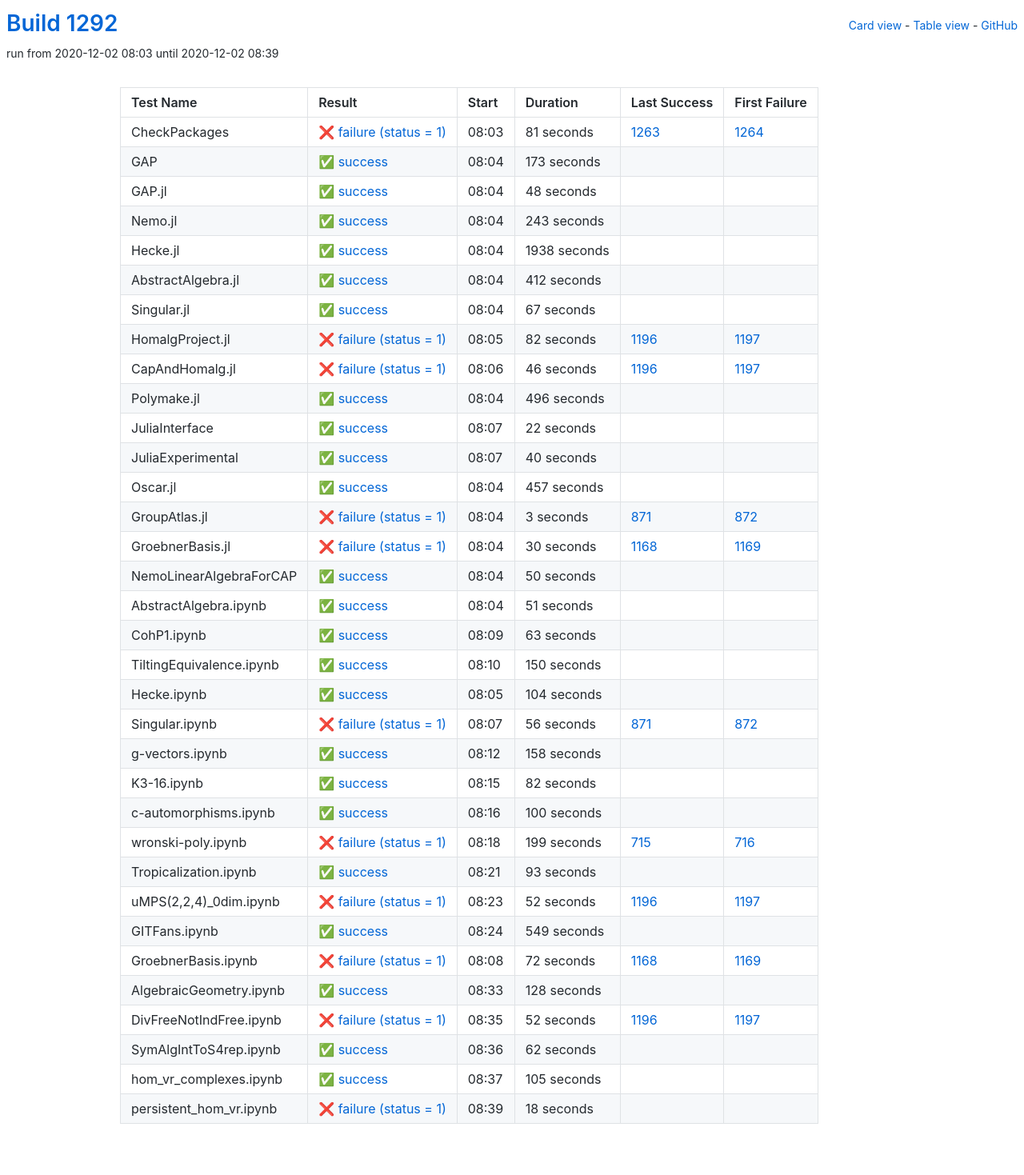
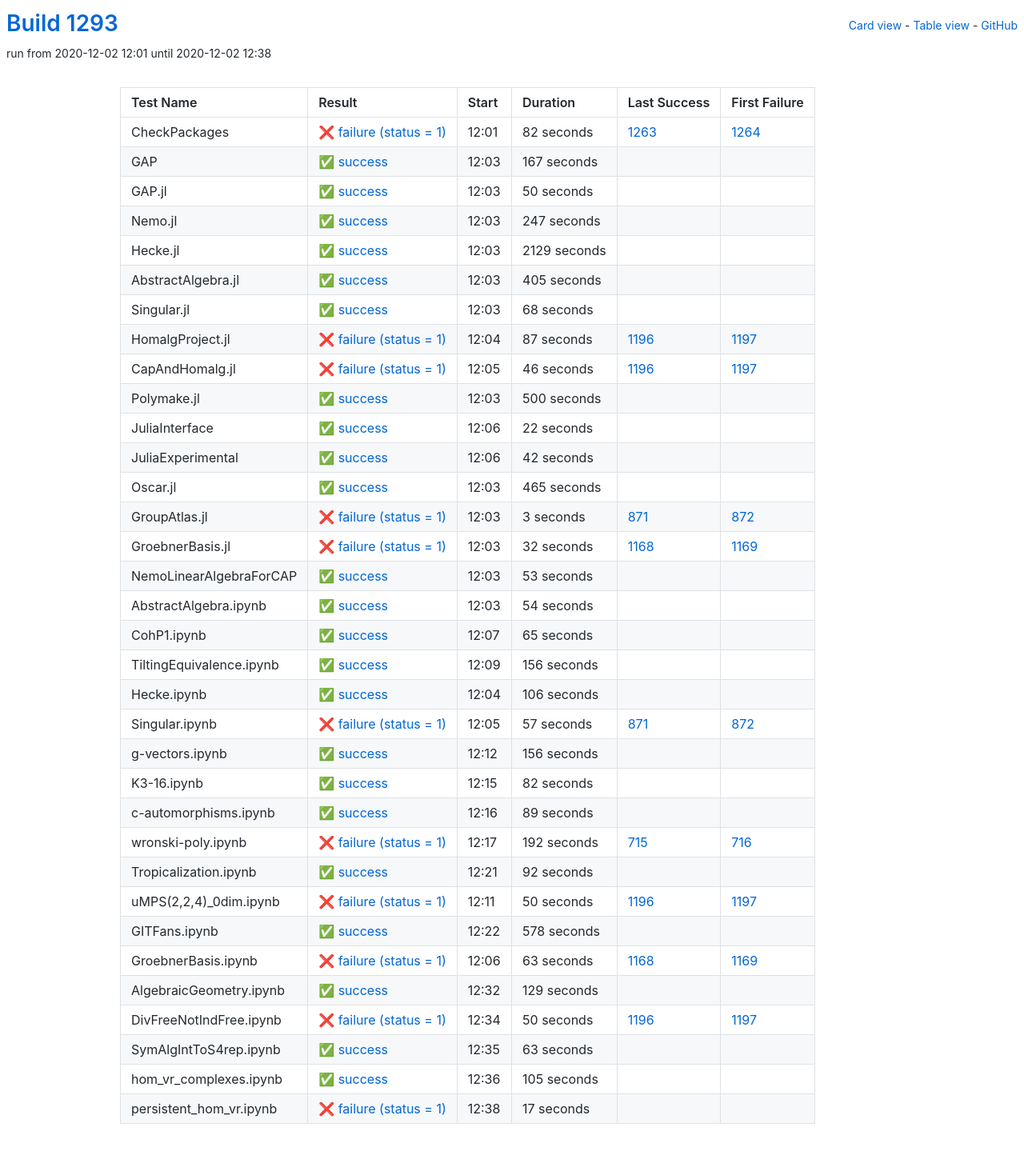
Before and after one commit to oscar-system/oscar-ci-status-stable, a Jekyll site: the page built from table.html, in a window 1280 px wide. Shown: the whole page at 80% size. Built offline with Jekyll 4.4.1, drawn with Linux system fonts in a browser that asks for light colours.

Commit message:
Build #1293

```diff
--- a/_data/ci.yml
+++ b/_data/ci.yml
@@ -1,6 +1,6 @@
 ---
-build: 1292
-build_url: https://oscarci.mathematik.uni-kl.de/job/oscar-stable/1292/
+build: 1293
+build_url: https://oscarci.mathematik.uni-kl.de/job/oscar-stable/1293/
 job: oscar-stable
 organization: oscar-system
 repo: oscar-ci-status-stable
@@ -8,104 +8,104 @@ repourl: https://github.com/oscar-system/oscar-ci-status-stable
 tests:
 - name: CheckPackages
   id: checkpackages
-  log: https://oscarci.mathematik.uni-kl.de/job/oscar-stable/1292/artifact/logs/build-1292/CheckPackages.log
-  start: 2020-12-02 08:03
+  log: https://oscarci.mathematik.uni-kl.de/job/oscar-stable/1293/artifact/logs/build-1293/CheckPackages.log
+  start: 2020-12-02 12:01
   success: false
   exitcode: 1
   status: failure
-  duration: 81
+  duration: 82
   last_success: 1263
   last_success_url: https://oscarci.mathematik.uni-kl.de/job/oscar-stable/1263/
   first_failure: 1264
   first_failure_url: https://oscarci.mathematik.uni-kl.de/job/oscar-stable/1264/
 - name: GAP
   id: gap
-  log: https://oscarci.mathematik.uni-kl.de/job/oscar-stable/1292/artifact/logs/build-1292/GAP.log
-  start: 2020-12-02 08:04
+  log: https://oscarci.mathematik.uni-kl.de/job/oscar-stable/1293/artifact/logs/build-1293/GAP.log
+  start: 2020-12-02 12:03
   success: true
   exitcode: 0
   status: success
-  duration: 173
+  duration: 167
   last_success: false
   last_success_url:
   first_failure: false
   first_failure_url:
 - name: GAP.jl
   id: gap-jl
-  log: https://oscarci.mathematik.uni-kl.de/job/oscar-stable/1292/artifact/logs/build-1292/GAP.jl.log
-  start: 2020-12-02 08:04
+  log: https://oscarci.mathematik.uni-kl.de/job/oscar-stable/1293/artifact/logs/build-1293/GAP.jl.log
+  start: 2020-12-02 12:03
   success: true
   exitcode: 0
   status: success
-  duration: 48
+  duration: 50
   last_success: false
   last_success_url:
   first_failure: false
   first_failure_url:
 - name: Nemo.jl
   id: nemo-jl
-  log: https://oscarci.mathematik.uni-kl.de/job/oscar-stable/1292/artifact/logs/build-1292/Nemo.jl.log
-  start: 2020-12-02 08:04
+  log: https://oscarci.mathematik.uni-kl.de/job/oscar-stable/1293/artifact/logs/build-1293/Nemo.jl.log
+  start: 2020-12-02 12:03
   success: true
   exitcode: 0
   status: success
-  duration: 243
+  duration: 247
   last_success: false
   last_success_url:
   first_failure: false
   first_failure_url:
 - name: Hecke.jl
   id: hecke-jl
-  log: https://oscarci.mathematik.uni-kl.de/job/oscar-stable/1292/artifact/logs/build-1292/Hecke.jl.log
-  start: 2020-12-02 08:04
+  log: https://oscarci.mathematik.uni-kl.de/job/oscar-stable/1293/artifact/logs/build-1293/Hecke.jl.log
+  start: 2020-12-02 12:03
   success: true
   exitcode: 0
   status: success
-  duration: 1938
+  duration: 2129
   last_success: false
   last_success_url:
   first_failure: false
   first_failure_url:
 - name: AbstractAlgebra.jl
   id: abstractalgebra-jl
-  log: https://oscarci.mathematik.uni-kl.de/job/oscar-stable/1292/artifact/logs/build-1292/AbstractAlgebra.jl.log
-  start: 2020-12-02 08:04
+  log: https://oscarci.mathematik.uni-kl.de/job/oscar-stable/1293/artifact/logs/build-1293/AbstractAlgebra.jl.log
+  start: 2020-12-02 12:03
   success: true
   exitcode: 0
   status: success
-  duration: 412
+  duration: 405
   last_success: false
   last_success_url:
   first_failure: false
   first_failure_url:
 - name: Singular.jl
   id: singular-jl
-  log: https://oscarci.mathematik.uni-kl.de/job/oscar-stable/1292/artifact/logs/build-1292/Singular.jl.log
-  start: 2020-12-02 08:04
+  log: https://oscarci.mathematik.uni-kl.de/job/oscar-stable/1293/artifact/logs/build-1293/Singular.jl.log
+  start: 2020-12-02 12:03
   success: true
   exitcode: 0
   status: success
-  duration: 67
+  duration: 68
   last_success: false
   last_success_url:
   first_failure: false
   first_failure_url:
 - name: HomalgProject.jl
   id: homalgproject-jl
-  log: https://oscarci.mathematik.uni-kl.de/job/oscar-stable/1292/artifact/logs/build-1292/HomalgProject.jl.log
-  start: 2020-12-02 08:05
+  log: https://oscarci.mathematik.uni-kl.de/job/oscar-stable/1293/artifact/logs/build-1293/HomalgProject.jl.log
+  start: 2020-12-02 12:04
   success: false
   exitcode: 1
   status: failure
-  duration: 82
+  duration: 87
   last_success: 1196
   last_success_url: https://oscarci.mathematik.uni-kl.de/job/oscar-stable/1196/
   first_failure: 1197
   first_failure_url: https://oscarci.mathematik.uni-kl.de/job/oscar-stable/1197/
 - name: CapAndHomalg.jl
   id: capandhomalg-jl
-  log: https://oscarci.mathematik.uni-kl.de/job/oscar-stable/1292/artifact/logs/build-1292/CapAndHomalg.jl.log
-  start: 2020-12-02 08:06
+  log: https://oscarci.mathematik.uni-kl.de/job/oscar-stable/1293/artifact/logs/build-1293/CapAndHomalg.jl.log
+  start: 2020-12-02 12:05
   success: false
   exitcode: 1
   status: failure
@@ -116,20 +116,20 @@ tests:
   first_failure_url: https://oscarci.mathematik.uni-kl.de/job/oscar-stable/1197/
 - name: Polymake.jl
   id: polymake-jl
-  log: https://oscarci.mathematik.uni-kl.de/job/oscar-stable/1292/artifact/logs/build-1292/Polymake.jl.log
-  start: 2020-12-02 08:04
+  log: https://oscarci.mathematik.uni-kl.de/job/oscar-stable/1293/artifact/logs/build-1293/Polymake.jl.log
+  start: 2020-12-02 12:03
   success: true
   exitcode: 0
   status: success
-  duration: 496
+  duration: 500
   last_success: false
   last_success_url:
   first_failure: false
   first_failure_url:
 - name: JuliaInterface
   id: juliainterface
-  log: https://oscarci.mathematik.uni-kl.de/job/oscar-stable/1292/artifact/logs/build-1292/JuliaInterface.log
-  start: 2020-12-02 08:07
+  log: https://oscarci.mathematik.uni-kl.de/job/oscar-stable/1293/artifact/logs/build-1293/JuliaInterface.log
+  start: 2020-12-02 12:06
   success: true
   exitcode: 0
   status: success
@@ -140,32 +140,32 @@ tests:
   first_failure_url:
 - name: JuliaExperimental
   id: juliaexperimental
-  log: https://oscarci.mathematik.uni-kl.de/job/oscar-stable/1292/artifact/logs/build-1292/JuliaExperimental.log
-  start: 2020-12-02 08:07
+  log: https://oscarci.mathematik.uni-kl.de/job/oscar-stable/1293/artifact/logs/build-1293/JuliaExperimental.log
+  start: 2020-12-02 12:06
   success: true
   exitcode: 0
   status: success
-  duration: 40
+  duration: 42
   last_success: false
   last_success_url:
   first_failure: false
   first_failure_url:
 - name: Oscar.jl
   id: oscar-jl
-  log: https://oscarci.mathematik.uni-kl.de/job/oscar-stable/1292/artifact/logs/build-1292/Oscar.jl.log
-  start: 2020-12-02 08:04
+  log: https://oscarci.mathematik.uni-kl.de/job/oscar-stable/1293/artifact/logs/build-1293/Oscar.jl.log
+  start: 2020-12-02 12:03
   success: true
   exitcode: 0
   status: success
-  duration: 457
+  duration: 465
   last_success: false
   last_success_url:
   first_failure: false
   first_failure_url:
 - name: GroupAtlas.jl
   id: groupatlas-jl
-  log: https://oscarci.mathematik.uni-kl.de/job/oscar-stable/1292/artifact/logs/build-1292/GroupAtlas.jl.log
-  start: 2020-12-02 08:04
+  log: https://oscarci.mathematik.uni-kl.de/job/oscar-stable/1293/artifact/logs/build-1293/GroupAtlas.jl.log
+  start: 2020-12-02 12:03
   success: false
   exitcode: 1
   status: failure
@@ -176,104 +176,104 @@ tests:
   first_failure_url: https://oscarci.mathematik.uni-kl.de/job/oscar-stable/872/
 - name: GroebnerBasis.jl
   id: groebnerbasis-jl
-  log: https://oscarci.mathematik.uni-kl.de/job/oscar-stable/1292/artifact/logs/build-1292/GroebnerBasis.jl.log
-  start: 2020-12-02 08:04
+  log: https://oscarci.mathematik.uni-kl.de/job/oscar-stable/1293/artifact/logs/build-1293/GroebnerBasis.jl.log
+  start: 2020-12-02 12:03
   success: false
   exitcode: 1
   status: failure
-  duration: 30
+  duration: 32
   last_success: 1168
   last_success_url: https://oscarci.mathematik.uni-kl.de/job/oscar-stable/1168/
   first_failure: 1169
   first_failure_url: https://oscarci.mathematik.uni-kl.de/job/oscar-stable/1169/
 - name: NemoLinearAlgebraForCAP
   id: nemolinearalgebraforcap
-  log: https://oscarci.mathematik.uni-kl.de/job/oscar-stable/1292/artifact/logs/build-1292/NemoLinearAlgebraForCAP.log
-  start: 2020-12-02 08:04
+  log: https://oscarci.mathematik.uni-kl.de/job/oscar-stable/1293/artifact/logs/build-1293/NemoLinearAlgebraForCAP.log
+  start: 2020-12-02 12:03
   success: true
   exitcode: 0
   status: success
-  duration: 50
+  duration: 53
   last_success: false
   last_success_url:
   first_failure: false
   first_failure_url:
 - name: AbstractAlgebra.ipynb
   id: abstractalgebra-ipynb
-  log: https://oscarci.mathematik.uni-kl.de/job/oscar-stable/1292/artifact/logs/build-1292/AbstractAlgebra.ipynb.log
-  start: 2020-12-02 08:04
+  log: https://oscarci.mathematik.uni-kl.de/job/oscar-stable/1293/artifact/logs/build-1293/AbstractAlgebra.ipynb.log
+  start: 2020-12-02 12:03
   success: true
   exitcode: 0
   status: success
-  duration: 51
+  duration: 54
   last_success: false
   last_success_url:
   first_failure: false
   first_failure_url:
 - name: CohP1.ipynb
   id: cohp1-ipynb
-  log: https://oscarci.mathematik.uni-kl.de/job/oscar-stable/1292/artifact/logs/build-1292/CohP1.ipynb.log
-  start: 2020-12-02 08:09
+  log: https://oscarci.mathematik.uni-kl.de/job/oscar-stable/1293/artifact/logs/build-1293/CohP1.ipynb.log
+  start: 2020-12-02 12:07
   success: true
   exitcode: 0
   status: success
-  duration: 63
+  duration: 65
   last_success: false
   last_success_url:
   first_failure: false
   first_failure_url:
 - name: TiltingEquivalence.ipynb
   id: tiltingequivalence-ipynb
-  log: https://oscarci.mathematik.uni-kl.de/job/oscar-stable/1292/artifact/logs/build-1292/TiltingEquivalence.ipynb.log
-  start: 2020-12-02 08:10
+  log: https://oscarci.mathematik.uni-kl.de/job/oscar-stable/1293/artifact/logs/build-1293/TiltingEquivalence.ipynb.log
+  start: 2020-12-02 12:09
   success: true
   exitcode: 0
   status: success
-  duration: 150
+  duration: 156
   last_success: false
   last_success_url:
   first_failure: false
   first_failure_url:
 - name: Hecke.ipynb
   id: hecke-ipynb
-  log: https://oscarci.mathematik.uni-kl.de/job/oscar-stable/1292/artifact/logs/build-1292/Hecke.ipynb.log
-  start: 2020-12-02 08:05
+  log: https://oscarci.mathematik.uni-kl.de/job/oscar-stable/1293/artifact/logs/build-1293/Hecke.ipynb.log
+  start: 2020-12-02 12:04
   success: true
   exitcode: 0
   status: success
-  duration: 104
+  duration: 106
   last_success: false
   last_success_url:
   first_failure: false
   first_failure_url:
 - name: Singular.ipynb
   id: singular-ipynb
-  log: https://oscarci.mathematik.uni-kl.de/job/oscar-stable/1292/artifact/logs/build-1292/Singular.ipynb.log
-  start: 2020-12-02 08:07
+  log: https://oscarci.mathematik.uni-kl.de/job/oscar-stable/1293/artifact/logs/build-1293/Singular.ipynb.log
+  start: 2020-12-02 12:05
   success: false
   exitcode: 1
   status: failure
-  duration: 56
+  duration: 57
   last_success: 871
   last_success_url: https://oscarci.mathematik.uni-kl.de/job/oscar-stable/871/
   first_failure: 872
   first_failure_url: https://oscarci.mathematik.uni-kl.de/job/oscar-stable/872/
 - name: g-vectors.ipynb
   id: g-vectors-ipynb
-  log: https://oscarci.mathematik.uni-kl.de/job/oscar-stable/1292/artifact/logs/build-1292/g-vectors.ipynb.log
-  start: 2020-12-02 08:12
+  log: https://oscarci.mathematik.uni-kl.de/job/oscar-stable/1293/artifact/logs/build-1293/g-vectors.ipynb.log
+  start: 2020-12-02 12:12
   success: true
   exitcode: 0
   status: success
-  duration: 158
+  duration: 156
   last_success: false
   last_success_url:
   first_failure: false
   first_failure_url:
 - name: K3-16.ipynb
   id: k3-16-ipynb
-  log: https://oscarci.mathematik.uni-kl.de/job/oscar-stable/1292/artifact/logs/build-1292/K3-16.ipynb.log
-  start: 2020-12-02 08:15
+  log: https://oscarci.mathematik.uni-kl.de/job/oscar-stable/1293/artifact/logs/build-1293/K3-16.ipynb.log
+  start: 2020-12-02 12:15
   success: true
   exitcode: 0
   status: success
@@ -284,116 +284,116 @@ tests:
   first_failure_url:
 - name: c-automorphisms.ipynb
   id: c-automorphisms-ipynb
-  log: https://oscarci.mathematik.uni-kl.de/job/oscar-stable/1292/artifact/logs/build-1292/c-automorphisms.ipynb.log
-  start: 2020-12-02 08:16
+  log: https://oscarci.mathematik.uni-kl.de/job/oscar-stable/1293/artifact/logs/build-1293/c-automorphisms.ipynb.log
+  start: 2020-12-02 12:16
   success: true
   exitcode: 0
   status: success
-  duration: 100
+  duration: 89
   last_success: false
   last_success_url:
   first_failure: false
   first_failure_url:
 - name: wronski-poly.ipynb
   id: wronski-poly-ipynb
-  log: https://oscarci.mathematik.uni-kl.de/job/oscar-stable/1292/artifact/logs/build-1292/wronski-poly.ipynb.log
-  start: 2020-12-02 08:18
+  log: https://oscarci.mathematik.uni-kl.de/job/oscar-stable/1293/artifact/logs/build-1293/wronski-poly.ipynb.log
+  start: 2020-12-02 12:17
   success: false
   exitcode: 1
   status: failure
-  duration: 199
+  duration: 192
   last_success: 715
   last_success_url: https://oscarci.mathematik.uni-kl.de/job/oscar-stable/715/
   first_failure: 716
   first_failure_url: https://oscarci.mathematik.uni-kl.de/job/oscar-stable/716/
 - name: Tropicalization.ipynb
   id: tropicalization-ipynb
-  log: https://oscarci.mathematik.uni-kl.de/job/oscar-stable/1292/artifact/logs/build-1292/Tropicalization.ipynb.log
-  start: 2020-12-02 08:21
+  log: https://oscarci.mathematik.uni-kl.de/job/oscar-stable/1293/artifact/logs/build-1293/Tropicalization.ipynb.log
+  start: 2020-12-02 12:21
   success: true
   exitcode: 0
   status: success
-  duration: 93
+  duration: 92
   last_success: false
   last_success_url:
   first_failure: false
   first_failure_url:
 - name: uMPS(2,2,4)_0dim.ipynb
   id: umps-2-2-4-0dim-ipynb
-  log: https://oscarci.mathematik.uni-kl.de/job/oscar-stable/1292/artifact/logs/build-1292/uMPS-2-2-4-_0dim.ipynb.log
-  start: 2020-12-02 08:23
+  log: https://oscarci.mathematik.uni-kl.de/job/oscar-stable/1293/artifact/logs/build-1293/uMPS-2-2-4-_0dim.ipynb.log
+  start: 2020-12-02 12:11
   success: false
   exitcode: 1
   status: failure
-  duration: 52
+  duration: 50
   last_success: 1196
   last_success_url: https://oscarci.mathematik.uni-kl.de/job/oscar-stable/1196/
   first_failure: 1197
   first_failure_url: https://oscarci.mathematik.uni-kl.de/job/oscar-stable/1197/
 - name: GITFans.ipynb
   id: gitfans-ipynb
-  log: https://oscarci.mathematik.uni-kl.de/job/oscar-stable/1292/artifact/logs/build-1292/GITFans.ipynb.log
-  start: 2020-12-02 08:24
+  log: https://oscarci.mathematik.uni-kl.de/job/oscar-stable/1293/artifact/logs/build-1293/GITFans.ipynb.log
+  start: 2020-12-02 12:22
   success: true
   exitcode: 0
   status: success
-  duration: 549
+  duration: 578
   last_success: false
   last_success_url:
   first_failure: false
   first_failure_url:
 - name: GroebnerBasis.ipynb
   id: groebnerbasis-ipynb
-  log: https://oscarci.mathematik.uni-kl.de/job/oscar-stable/1292/artifact/logs/build-1292/GroebnerBasis.ipynb.log
-  start: 2020-12-02 08:08
+  log: https://oscarci.mathematik.uni-kl.de/job/oscar-stable/1293/artifact/logs/build-1293/GroebnerBasis.ipynb.log
+  start: 2020-12-02 12:06
   success: false
   exitcode: 1
   status: failure
-  duration: 72
+  duration: 63
   last_success: 1168
   last_success_url: https://oscarci.mathematik.uni-kl.de/job/oscar-stable/1168/
   first_failure: 1169
   first_failure_url: https://oscarci.mathematik.uni-kl.de/job/oscar-stable/1169/
 - name: AlgebraicGeometry.ipynb
   id: algebraicgeometry-ipynb
-  log: https://oscarci.mathematik.uni-kl.de/job/oscar-stable/1292/artifact/logs/build-1292/AlgebraicGeometry.ipynb.log
-  start: 2020-12-02 08:33
+  log: https://oscarci.mathematik.uni-kl.de/job/oscar-stable/1293/artifact/logs/build-1293/AlgebraicGeometry.ipynb.log
+  start: 2020-12-02 12:32
   success: true
   exitcode: 0
   status: success
-  duration: 128
+  duration: 129
   last_success: false
   last_success_url:
   first_failure: false
   first_failure_url:
 - name: DivFreeNotIndFree.ipynb
   id: divfreenotindfree-ipynb
-  log: https://oscarci.mathematik.uni-kl.de/job/oscar-stable/1292/artifact/logs/build-1292/DivFreeNotIndFree.ipynb.log
-  start: 2020-12-02 08:35
+  log: https://oscarci.mathematik.uni-kl.de/job/oscar-stable/1293/artifact/logs/build-1293/DivFreeNotIndFree.ipynb.log
+  start: 2020-12-02 12:34
   success: false
   exitcode: 1
   status: failure
-  duration: 52
+  duration: 50
   last_success: 1196
   last_success_url: https://oscarci.mathematik.uni-kl.de/job/oscar-stable/1196/
   first_failure: 1197
   first_failure_url: https://oscarci.mathematik.uni-kl.de/job/oscar-stable/1197/
 - name: SymAlgIntToS4rep.ipynb
   id: symalginttos4rep-ipynb
-  log: https://oscarci.mathematik.uni-kl.de/job/oscar-stable/1292/artifact/logs/build-1292/SymAlgIntToS4rep.ipynb.log
-  start: 2020-12-02 08:36
+  log: https://oscarci.mathematik.uni-kl.de/job/oscar-stable/1293/artifact/logs/build-1293/SymAlgIntToS4rep.ipynb.log
+  start: 2020-12-02 12:35
   success: true
   exitcode: 0
   status: success
-  duration: 62
+  duration: 63
   last_success: false
   last_success_url:
   first_failure: false
   first_failure_url:
 - name: hom_vr_complexes.ipynb
   id: hom-vr-complexes-ipynb
-  log: https://oscarci.mathematik.uni-kl.de/job/oscar-stable/1292/artifact/logs/build-1292/hom_vr_complexes.ipynb.log
-  start: 2020-12-02 08:37
+  log: https://oscarci.mathematik.uni-kl.de/job/oscar-stable/1293/artifact/logs/build-1293/hom_vr_complexes.ipynb.log
+  start: 2020-12-02 12:36
   success: true
   exitcode: 0
   status: success
@@ -404,12 +404,12 @@ tests:
   first_failure_url:
 - name: persistent_hom_vr.ipynb
   id: persistent-hom-vr-ipynb
-  log: https://oscarci.mathematik.uni-kl.de/job/oscar-stable/1292/artifact/logs/build-1292/persistent_hom_vr.ipynb.log
-  start: 2020-12-02 08:39
+  log: https://oscarci.mathematik.uni-kl.de/job/oscar-stable/1293/artifact/logs/build-1293/persistent_hom_vr.ipynb.log
+  start: 2020-12-02 12:38
   success: false
   exitcode: 1
   status: failure
-  duration: 18
+  duration: 17
   last_success: false
   last_success_url:
   first_failure: false
```
Also changed, not shown: README.md.
